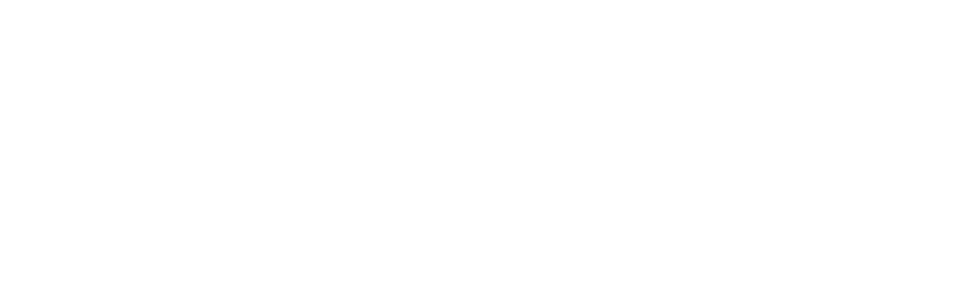
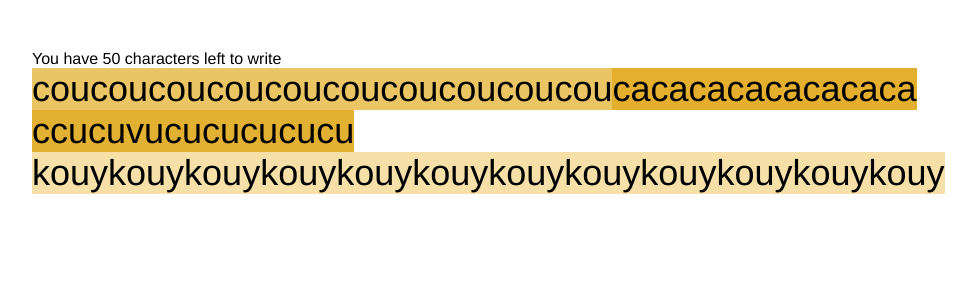
Before and after one commit to youriizz/randomshit666, a Vue app: page /you-have-to-write in a window 1280 px wide. Before the commit this address had no page. Shown: the top 300 px of the page, without its empty margins (18-994 px from the left). Built offline with nearby package versions, Linux system fonts and the light colour scheme; what vue-dragscroll would draw is missing.

Commit message:
setup color interpolation + char counting

```diff
--- a/package.json
+++ b/package.json
@@ -14,6 +14,7 @@
     "@babel/types": "^7.24.5",
     "@splidejs/splide": "^4.1.4",
     "@splidejs/splide-extension-auto-scroll": "^0.5.3",
+    "firebase": "^10.12.1",
     "gsap": "^3.12.5",
     "mitt": "^3.0.1",
     "simplex-noise": "^4.0.1",
--- /dev/null
+++ b/src/components/JsonData.vue
@@ -0,0 +1,16 @@
+<template>
+    <pre> {{ jsonData }}</pre>
+</template>
+
+<script>
+export default {
+    props: {
+        jsonData: {
+            type: Object,
+            default: {}
+        },
+    },
+}
+</script>
+
+<style></style>
--- /dev/null
+++ b/src/components/YouHaveToWrite/YouHaveToWrite.vue
@@ -0,0 +1,134 @@
+<template>
+    <div class="container" draggable="false">
+        <div class="char-counter">{{ `You have ${charDiff} characters left to write` }}</div>
+        <div class="text">
+            <span class="message" v-for="(message, index) in messages" :key="index"
+                :style="{ backgroundColor: getColorString(message.content.length) }">{{ message.content }}
+            </span>
+            <input autofocus class="message" v-model="currentMessage" @blur="resetFocus" @keydown.enter="pushMessage" />
+        </div>
+    </div>
+</template>
+
+<script>
+import jsonMessages from "@/database/you-have-to-write.json";
+
+const CHAR_MAX = 50;
+const CHAR_MIN = 10;
+const LIGHT_YELLOW = "rgb(247, 227, 175)" // 50
+const DARK_YELLOW = "rgb(223, 166, 22)" // 10
+
+export default {
+    data() {
+        return {
+            currentMessage: "",
+            currentUserCharLimit: 0,
+            jsonMessages,
+        }
+    },
+    computed: {
+        charDiff() {
+            return this.currentUserCharLimit - this.currentMessage.length;
+        },
+        upperLimit() {
+            return CHAR_MAX - CHAR_MIN;
+        },
+        messages() {
+            return this.jsonMessages;
+        },
+        darkColorRgb() {
+            return this.getRgb(DARK_YELLOW);
+        },
+        lightColorRgb() {
+            return this.getRgb(LIGHT_YELLOW);
+        },
+    },
+    mounted() {
+        // Check if current user id matches one in the db
+        // If yes disable input field and remove focus forever
+        // If no enable input
+        this.currentUserCharLimit = this.getRandomCharAmount();
+    },
+    methods: {
+        getTextColor(text) {
+            return text.length;
+        },
+        getCharAmountPercentage(charCount) {
+            return this.getCharAmountRatio(charCount) * 100;
+        },
+        getCharAmountRatio(charCount) {
+            return (this.getNormalizedCharCount(charCount) / this.getNormalizedCharCount(CHAR_MAX))
+        },
+        getRandomCharAmount() {
+            return Math.floor(Math.random() * (CHAR_MAX - CHAR_MIN + 1) + CHAR_MIN);
+        },
+        getColorString(value) {
+            const rgb = this.interpolateColor(value);
+            return `rgb( ${rgb.r}, ${rgb.g}, ${rgb.b})`;
+        },
+        getCurrentCharCountColor() {
+            return this.interpolateColor();
+        },
+        interpolateColor(value) {
+            return {
+                r: this.getColorComponent("r", value),
+                g: this.getColorComponent("g", value),
+                b: this.getColorComponent("b", value),
+            }
+        },
+        getColorComponent(component, value) {
+            const x = this.getCharAmountRatio(value);
+            return Math.round(this.darkColorRgb[component] * (1 - x) + this.lightColorRgb[component] * x);
+        },
+        getRgb(color) {
+            const [r, g, b] = color.replace('rgb(', '')
+                .replace(')', '')
+                .split(',')
+                .map(str => Number(str));;
+            return {
+                r,
+                g,
+                b
+            }
+        },
+        // The char limit needs to be normalized to a base starting from 0 instead of from CHAR_MIN
+        // Otherwise the percentage computation would be off
+        getNormalizedCharCount(count) {
+            return count - CHAR_MIN
+        },
+        pushMessage() {
+            this.messages.push({ content: this.currentMessage });
+            this.currentMessage = "";
+            this.currentUserCharLimit = this.getRandomCharAmount();
+        },
+        resetFocus(event) {
+            event.target.focus();
+            event.stopPropagation();
+        }
+    },
+}
+</script>
+
+<style>
+.container {
+    padding: 50px;
+}
+
+.text {
+    width: 100%;
+    display: flex;
+    flex-wrap: wrap;
+    white-space: normal;
+}
+
+.message {
+    font-size: 36px;
+    flex: none;
+    white-space: normal;
+}
+
+input.message {
+    border: none;
+    outline: none;
+}
+</style>
--- /dev/null
+++ b/src/database/you-have-to-write.json
@@ -0,0 +1,14 @@
+[
+    {
+        "content": "coucoucoucoucoucoucoucoucoucou"
+    },
+    {
+        "content": "cacacacacacacaca"
+    },
+    {
+        "content": "ccucuvucucucucucu"
+    },
+    {
+        "content": "kouykouykouykouykouykouykouykouykouykouykouykouy"
+    }
+]
--- a/src/router/index.js
+++ b/src/router/index.js
@@ -5,12 +5,15 @@ import NotSimilar from "@/components/NotSimilar.vue";
 import Similar from "@/components/Similar.vue";
 import ILoveGaza from "@/components/ILoveGaza/ILoveGazaGallery.vue";
 import International from "@/components/International/International.vue";
-import Oval1 from '@/components/Oval/Oval1.vue';
-import Oval2 from '@/components/Oval/Oval2.vue';
-import Fingers from '@/components/Fingers/Fingers.vue';
-import CommunistShit from '@/components/CommunistShit/CommunistShit.vue';
-import Ismmm from '@/components/Ismmm/Ismmm.vue';
+import Oval1 from "@/components/Oval/Oval1.vue";
+import Oval2 from "@/components/Oval/Oval2.vue";
+import Fingers from "@/components/Fingers/Fingers.vue";
+import CommunistShit from "@/components/CommunistShit/CommunistShit.vue";
+import Ismmm from "@/components/Ismmm/Ismmm.vue";
+import YouHaveToWrite from "@/components/YouHaveToWrite/YouHaveToWrite.vue";
+import JsonData from "@/components/JsonData.vue";
 
+import youHaveToWriteJson from "@/database/you-have-to-write.json";
 
 const router = createRouter({
   history: createWebHistory(import.meta.env.BASE_URL),
@@ -61,16 +64,30 @@ const router = createRouter({
       component: Fingers,
     },
     {
-    path: "/communistshit",
-    name: "communistshit",
-    component: CommunistShit,
+      path: "/communistshit",
+      name: "communistshit",
+      component: CommunistShit,
     },
     {
       path: "/ismmm",
       name: "ismmm",
       component: Ismmm,
-    }
-      // {
+    },
+    {
+      path: "/you-have-to-write",
+      name: "you-have-to-write",
+      component: YouHaveToWrite,
+    },
+    // JSON VIEWER
+    {
+      path: "/you-have-to-write/json",
+      name: "you-have-to-write-json",
+      component: JsonData,
+      props: {
+        jsonData: youHaveToWriteJson,
+      },
+    },
+    // {
     //   path: '/about',
     //   name: 'about',
     //   // route level code-splitting
--- a/src/views/HomeView.vue
+++ b/src/views/HomeView.vue
@@ -10,6 +10,7 @@ import OvalThumbnail from '@/components/Oval/OvalThumbnail.vue';
 import FingersThumbnail from '@/components/Fingers/FingersThumbnail.vue';
 import CommunistShitThumbnail from '@/components/CommunistShit/CommunistShitThumbnail.vue';
 import IsmmmThumbnail from '@/components/Ismmm/IsmmmThumbnail.vue';
+import YouHaveToWrite from '@/components/YouHaveToWrite/YouHaveToWrite.vue';
 
 
 const items: GridItem[] = [
@@ -23,7 +24,8 @@ const items: GridItem[] = [
   { name: 'Oval', route: "oval", component: OvalThumbnail },
   { name: 'Fingers', route: 'fingers', component: FingersThumbnail },
   { name: 'CommunistShit', route: 'communistshit', component: CommunistShitThumbnail },
-  { name: 'Ismmm', route: 'ismmm', component: IsmmmThumbnail }
+  { name: 'Ismmm', route: 'ismmm', component: IsmmmThumbnail },
+  { name: 'you-have-to-write', route: 'you-have-to-write', component: YouHaveToWrite },
 ];
 
 </script>
```
Also changed, not shown: 2 other files (tests, documents, lock files or other folders).
